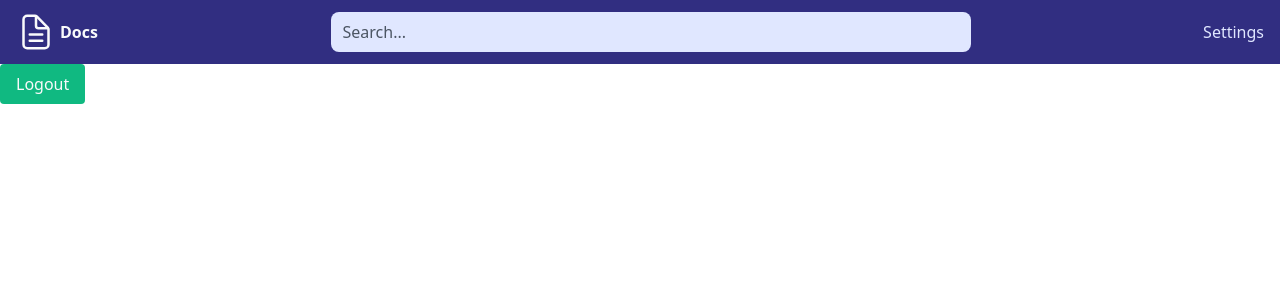
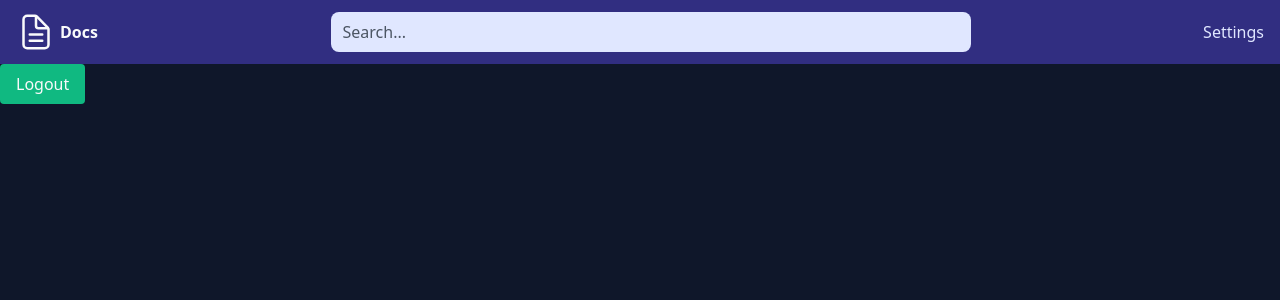
Before and after one commit to austip24/docs-universal, a Next.js app: page / in a window 1280 px wide. Shown: the top 300 px of the page. Built offline with nearby package versions, Linux system fonts and the light colour scheme; no server answers; sample sign-in values are in the browser's storage.

Commit message:
changed background (temp. for debugging)

```diff
--- a/components/Layout/index.tsx
+++ b/components/Layout/index.tsx
@@ -5,7 +5,7 @@
 }
 
 const Layout: React.FC<LayoutProps> = (props) => {
-	return <div className="flex">{props.children}</div>;
+	return <div className="flex bg-slate-900 min-h-screen">{props.children}</div>;
 };
 
 export default Layout;
```
